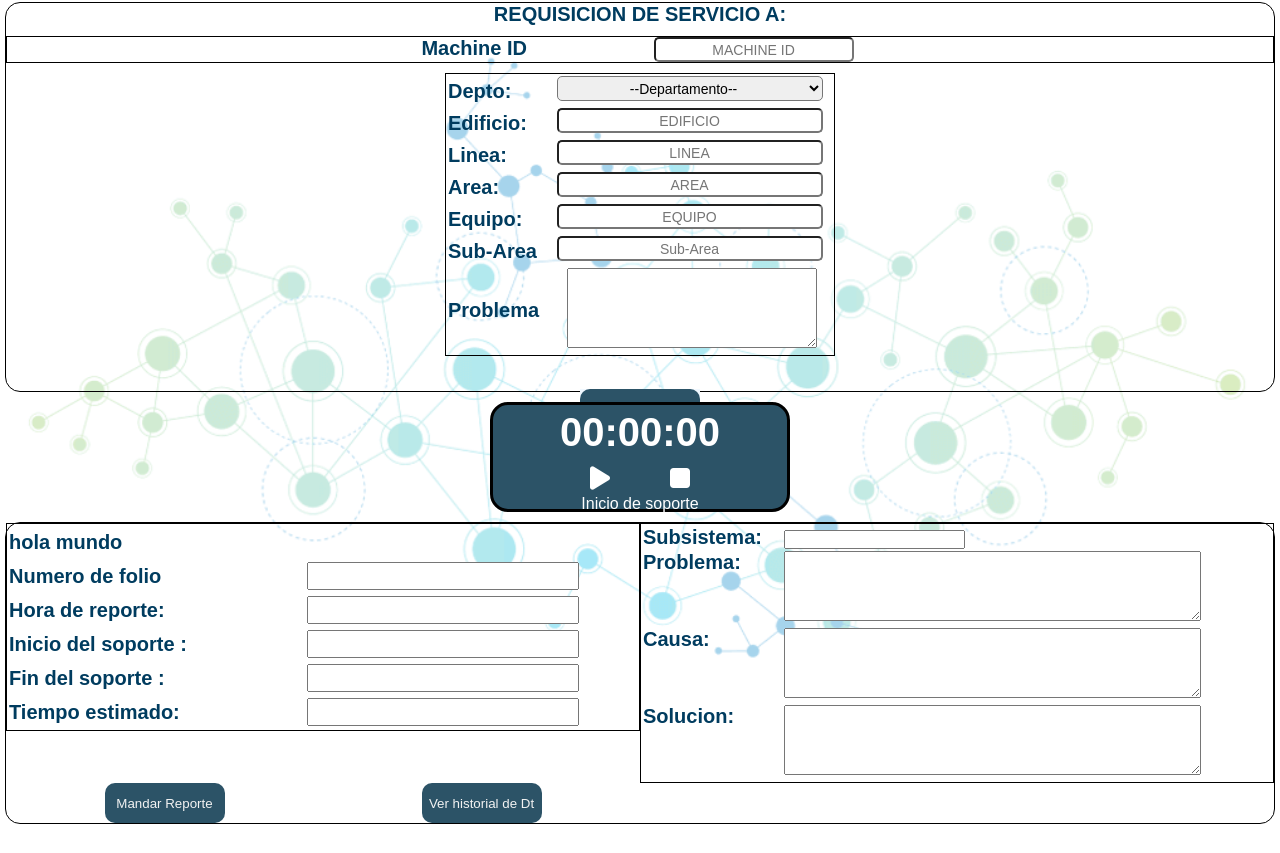
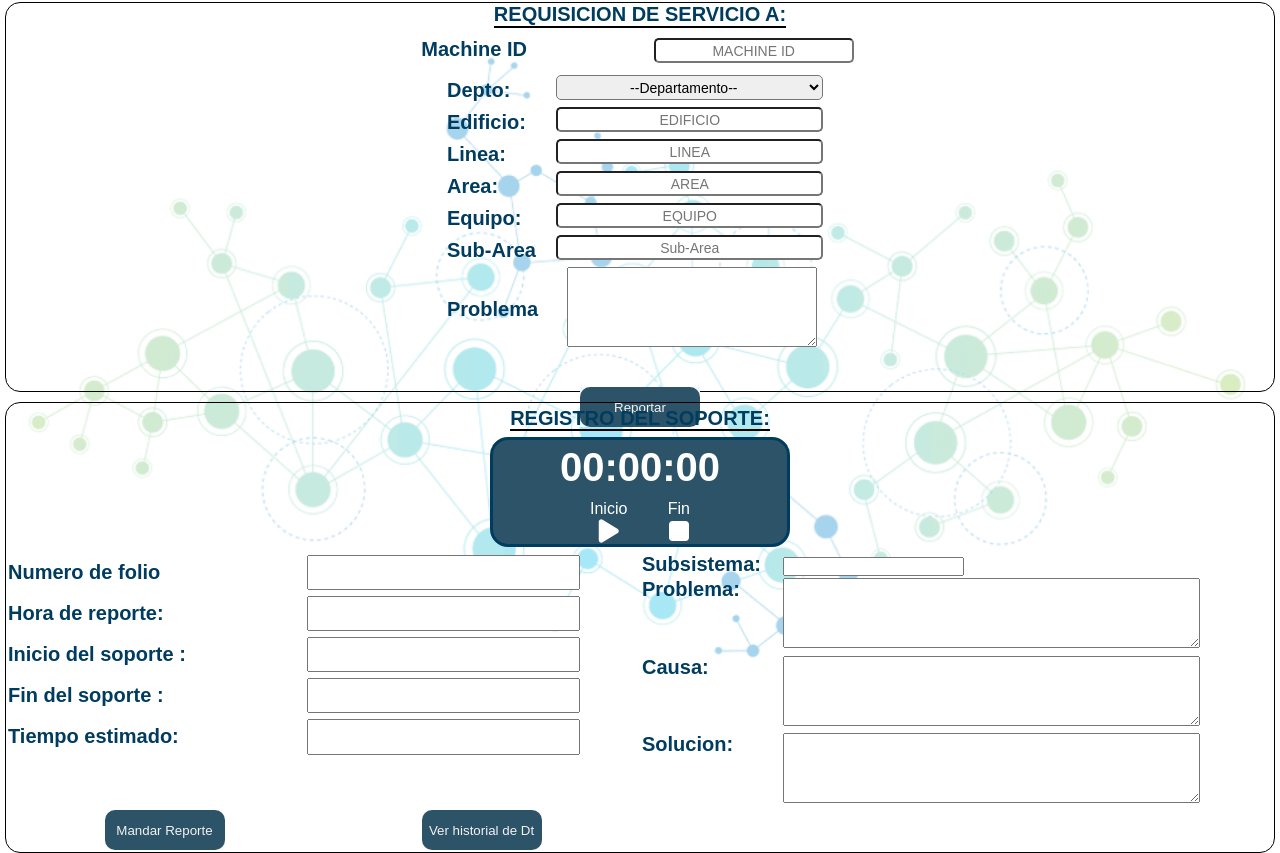
Before and after one commit to John-HG/MM, a plain HTML site: page index.html in a window 1280 px wide. Shown: the part 63-916 px from the top of the page. Before the commit the page ends 887 px from the top, so only its background shows below. Drawn offline with nearby package versions, Linux system fonts and the light colour scheme; a script that the page names is missing.

Commit message:
version betha

```diff
--- a/estilos/estilo_folio.css
+++ b/estilos/estilo_folio.css
@@ -16,6 +16,7 @@
     /* min-height: 32.5vh;    esta linea no funciona  */
     display: grid;
     grid-template:
+    "contenedor_reloj"
     "folio"
     "llenado"
     "botones_folio";
@@ -27,7 +28,8 @@
 @media(min-width: 840px){
     .contenedor_folio{
         grid-template:
-        "folio          llenado"
+        "contenedor_reloj contenedor_reloj" 33%
+        "folio          llenado" auto
         /* "folio llenado" */
         "botones_folio        ."/
             50%           50% ;
@@ -37,14 +39,14 @@
 
 .tabla_folio{
     grid-area: folio;
-    border: 1px solid black;
+    /* border: 1px solid black; */
     height: 80%;
     /* margin-right: auto; */
 
 }
 .tabla_llenado{
     grid-area: llenado;
-    border: 1px solid black;
+    /* border: 1px solid black; */
     /* margin: 5px; */
     /* justify-content: stretch; */
     height: 100%;
--- a/estilos/estilo_form.css
+++ b/estilos/estilo_form.css
@@ -25,10 +25,11 @@
 .titulo{
     color: var(--color_oscuro);
     margin-bottom: 10px;
+    border-bottom: 2px solid black;
 }
 
 .divmachineID{
-    border: 1px solid black;
+    /* border: 1px solid black; */
     width: 100%;
     display: flex;
     justify-content: center;
@@ -65,7 +66,7 @@
 .tabla_autollenado{
     /* text-align: right; */
     width: 390px;
-    border: 1px solid black;
+    /* border: 1px solid black; */
 }
 .td_entrada{
     display: flex;
--- a/estilos/estilo_grid.css
+++ b/estilos/estilo_grid.css
@@ -27,7 +27,7 @@ body {
   grid-template:
   "header_Tiulo"     60px
   "form_Auto"        50%
-  "contenedor_reloj" 15%
+  /* "contenedor_reloj" 15% */
   "contenedor_folio" auto/
       auto;
 
@@ -37,8 +37,8 @@ body {
   .contenedor{
     grid-template:
     "header_Tiulo     header_Tiulo"    60px
-    "form_Auto    contenedor_reloj" 15%
-    "form_Auto    contenedor_folio" 35% /
+    /* "form_Auto    contenedor_reloj" 15% */
+    "form_Auto    contenedor_folio" 50% /
           30%         70%;
   }
 }
--- a/estilos/estilo_reloj.css
+++ b/estilos/estilo_reloj.css
@@ -15,6 +15,9 @@
     margin: 5px;
     font-family: 'Share Tech Mono', monospace;
 
+}
+.div_etiqueta_aviso{
+    margin-bottom: 7px;
 }
 .aviso_tiempo{
     /* background-color:bisque ; */
@@ -52,15 +55,17 @@
 }
 
 .btn{
+    display: flex;
+    flex-direction: column;
+    align-items: center;
+    color: white;
     background-color: var(--color_oscuro_btn);
     /* background-color: white; */
     border-style: none;
 }
 
 .aviso_botones{
-    display: flex;
-    flex-direction: column;
-    align-items: center;
+    font-size: medium;
 }
 
 .fa-play{
--- a/index.html
+++ b/index.html
@@ -106,7 +106,13 @@
                 <!-- <input class="botones"  type="submit" value= "Enviar"-->
         </div>
     </form>
+
+    <form class = "contenedor_folio">
+        <!-- tabla de llando del folio y de los tiempos de inicio del soporte -->
         <div class=" contenedor_reloj" >
+            <div class="div_etiqueta_aviso">
+                <label class= "titulo"for="">REGISTRO DEL SOPORTE:</label>
+            </div>
 
             <div class="div_carcasa">
 
@@ -115,23 +121,20 @@
                 </div>
                 <div class="div_botones_timer" >
                     <button  class="btn" onclick="iniciar()">
+                        <label for="" class="aviso_botones"> Inicio</label>
                         <i class="fa-solid fa-play fa-2x"> </i>
                     </button>
                     <button class="btn" onclick="detener()">
+                        <label for="" class="aviso_botones">Fin</label>
                         <i class="fa-solid fa-stop fa-2x"> </i>
                     </button>
                 </div>
-            <div class="aviso_tiempo">
+                <!-- <div class="aviso_tiempo">
                     <label for="" class="avisos_de_tiempo">Inicio de soporte</label>
+                </div> -->
             </div>
         </div>
-    </div>
-    <form class = "contenedor_folio">
-        <!-- tabla de llando del folio y de los tiempos de inicio del soporte -->
         <table class="tabla_folio">
-            <tr>
-                <td colspan="2" class="td_lable_folio"> hola mundo</td>
-            </tr>
             <tr>
                 <td class="td_label_folio"><label for="folioTxt" class="labelFolio">Numero de folio</label></td>
                 <td class="td_entrada_folio"><input type="text" class="input_tabla_folio" id="inputFolio" readonly></td>
```
Lines whose indentation alone changed are shown as unchanged.
